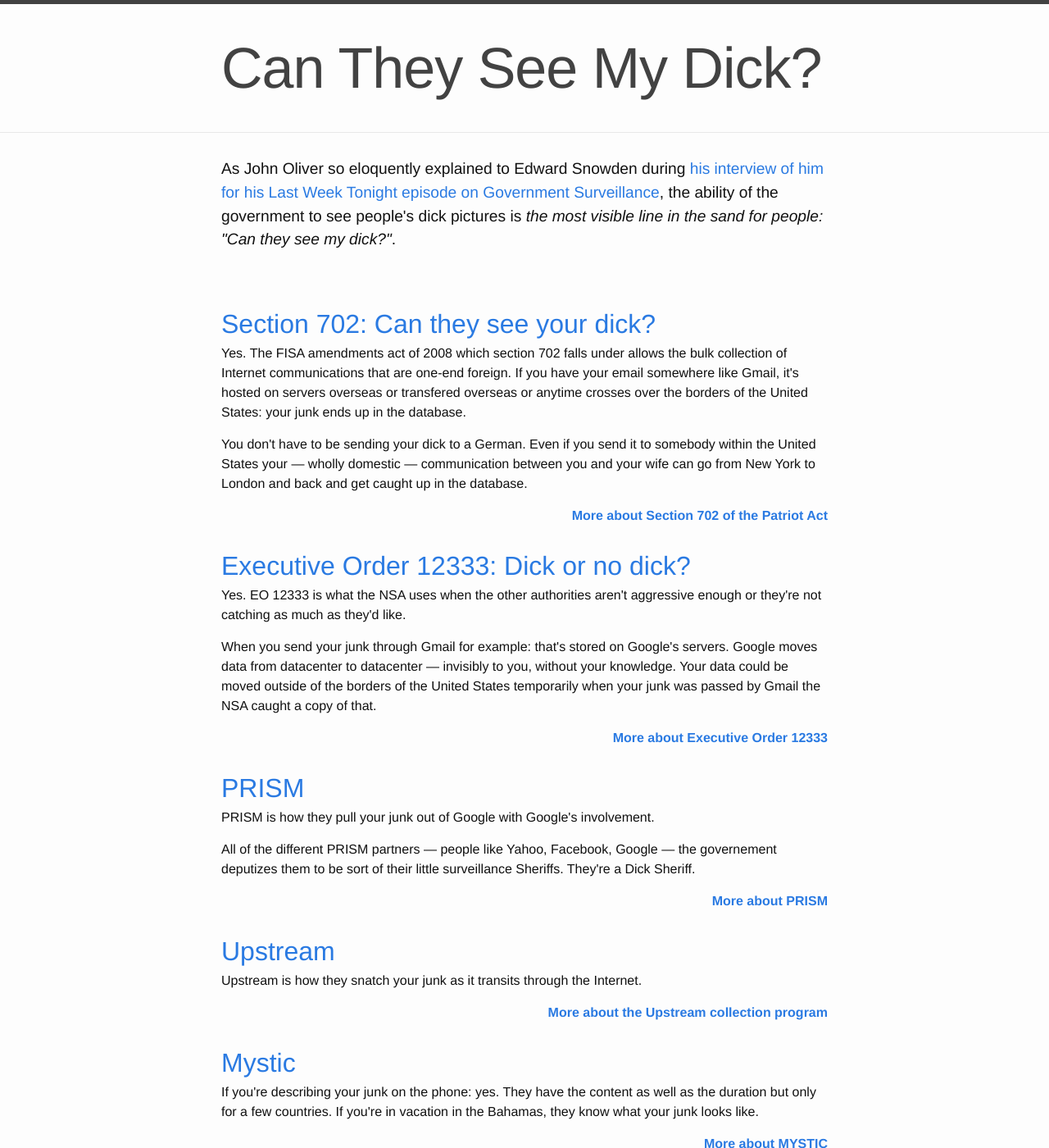
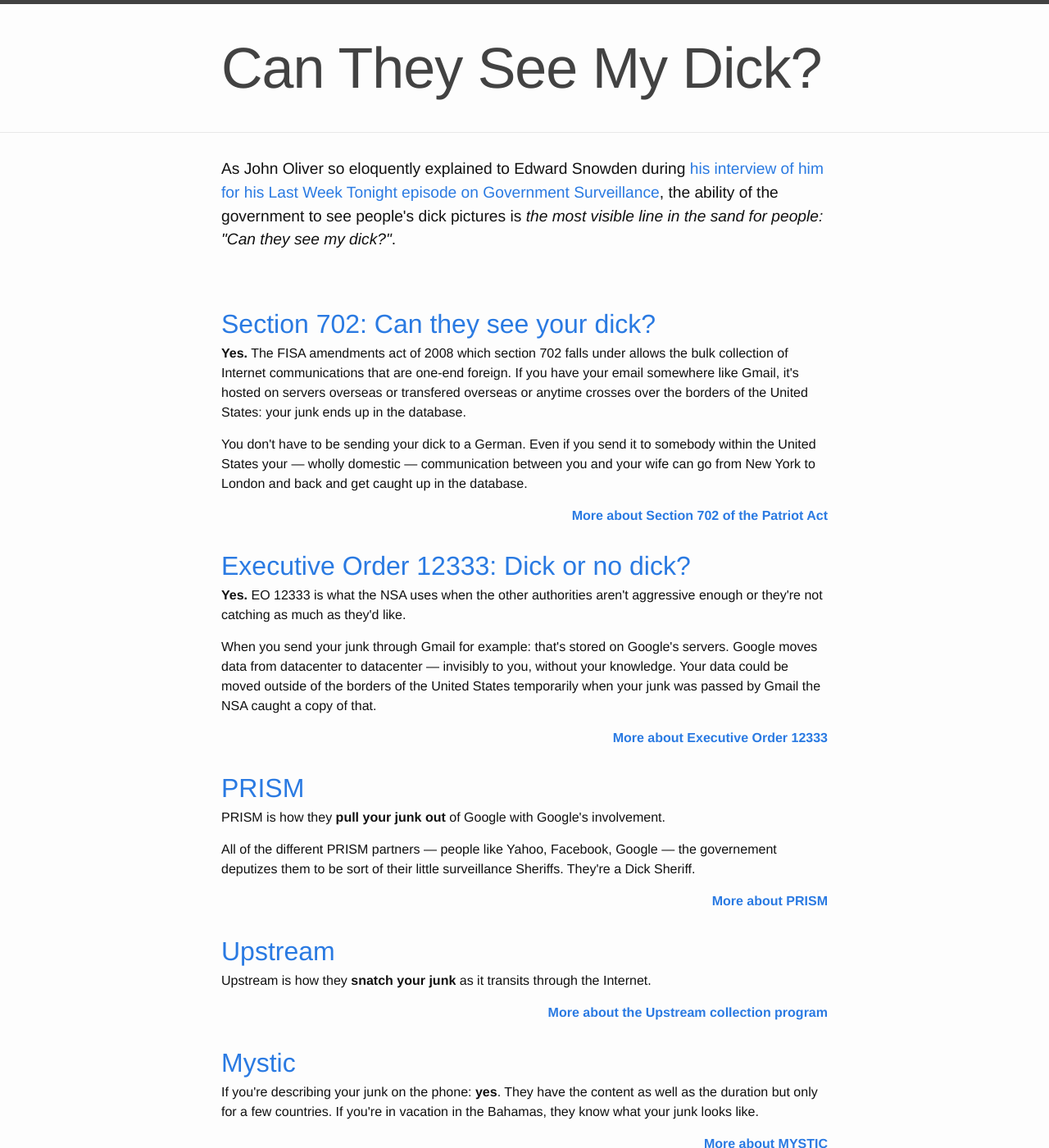
Before and after one commit to olivierlacan/can-they-see-my-dick, a Jekyll site: the page built from index.html, in a window 1280 px wide and 1400 px high. Shown: the whole window at 82% size. Built offline with Jekyll 4.4.1, drawn with Linux system fonts in a browser that asks for light colours; some of the changed text lies outside the part shown.

```diff
--- a/_layouts/default.html
+++ b/_layouts/default.html
@@ -15,7 +15,7 @@
         <dl>
           <dt><a name="section-702"></a><a href="#section-702">Section 702: Can they see your dick?</a></dt>
           <dd>
-            <p>Yes. The FISA amendments act of 2008 which section 702 falls under allows the bulk collection of Internet communications that are one-end foreign. If you have your email somewhere like Gmail, it's hosted on servers overseas or transfered overseas or anytime crosses over the borders of the United States: your junk ends up in the database.
+            <p><strong>Yes.</strong> The FISA amendments act of 2008 which section 702 falls under allows the bulk collection of Internet communications that are one-end foreign. If you have your email somewhere like Gmail, it's hosted on servers overseas or transfered overseas or anytime crosses over the borders of the United States: your junk ends up in the database.
             </p>
 
             <p>You don't have to be sending your dick to a German. Even if you send it to somebody within the United States your — wholly domestic — communication between you and your wife can go from New York to London and back and get caught up in the database.</p>
@@ -25,7 +25,7 @@
 
           <dt><a name="executive-order-12333"></a><a href="#executive-order-12333">Executive Order 12333: Dick or no dick?</a></dt>
           <dd>
-            <p>Yes. EO 12333 is what the NSA uses when the other authorities aren't aggressive enough or they're not catching as much as they'd like.</p>
+            <p><strong>Yes.</strong> EO 12333 is what the NSA uses when the other authorities aren't aggressive enough or they're not catching as much as they'd like.</p>
 
             <p>When you send your junk through Gmail for example: that's stored on Google's servers. Google moves data from datacenter to datacenter — invisibly to you, without your knowledge. Your data could be moved outside of the borders of the United States temporarily when your junk was passed by Gmail the NSA caught a copy of that.</p>
 
@@ -34,7 +34,7 @@
 
           <dt><a name="PRISM"></a><a href="#PRISM">PRISM</a></dt>
           <dd>
-            <p>PRISM is how they pull your junk out of Google with Google's involvement.</p>
+            <p>PRISM is how they <strong>pull your junk out</strong> of Google with Google's involvement.</p>
             <p>All of the different PRISM partners — people like Yahoo, Facebook, Google — the governement deputizes them to be sort of their little surveillance Sheriffs. They're a Dick Sheriff.</p>
 
             <a href="http://en.wikipedia.org/wiki/PRISM_%28surveillance_program%29" class="more">More about PRISM</a>
```
Also changed, not shown: other parts of _layouts/default.html (+3 -3 lines).
